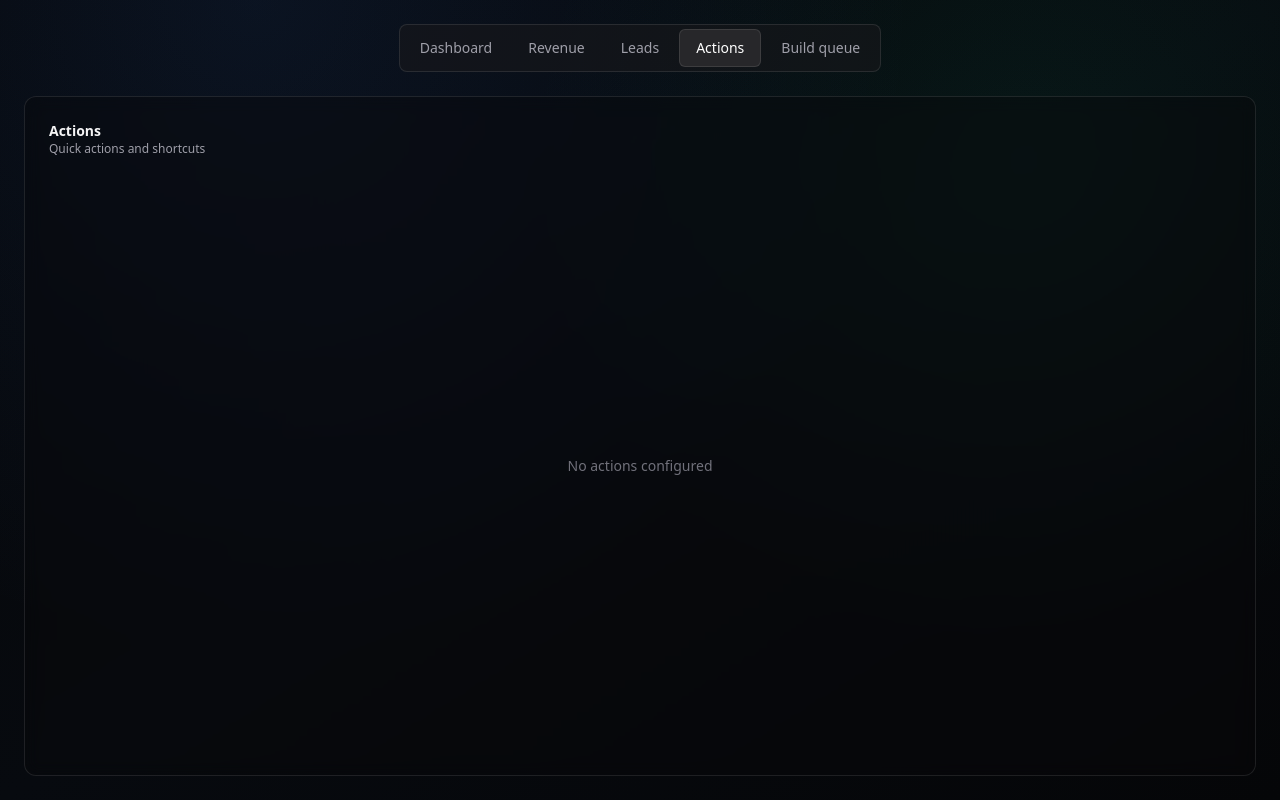
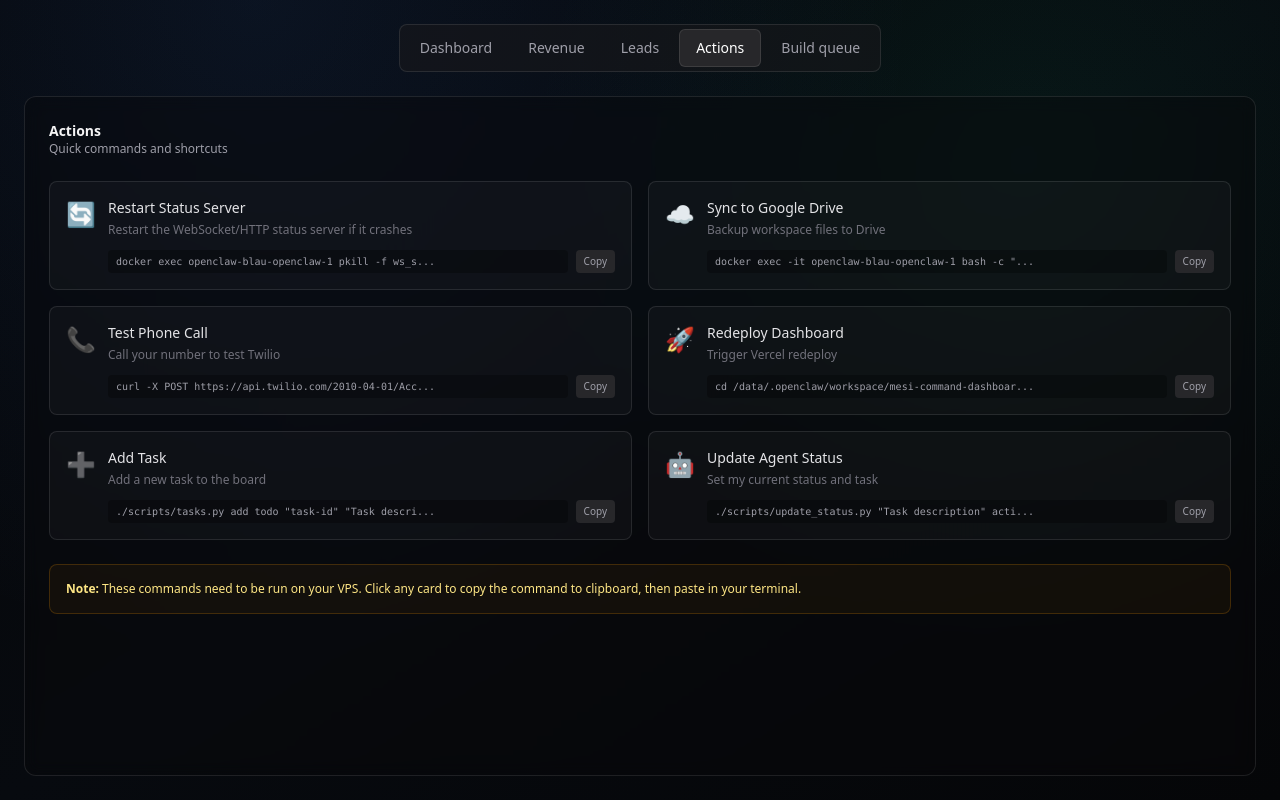
Before and after one commit to Botten001/mesi-command-dashboard, a Next.js app: page / in a window 1280 px wide. Both pictures are taken after a click on the button "Actions". Built offline with nearby package versions, Linux system fonts and the light colour scheme; no server answers.

Commit message:
Actions tab: 6 quick action cards with copy-to-clipboard

```diff
--- /dev/null
+++ b/app/api/action/route.ts
@@ -0,0 +1,45 @@
+import { NextResponse } from 'next/server';
+
+export const dynamic = 'force-dynamic';
+
+export async function POST(request: Request) {
+  try {
+    const { action } = await request.json();
+    const baseUrl = process.env.WS_TARGET_URL || 'http://187.77.64.102:3001';
+
+    switch (action) {
+      case 'restart-status-server':
+        // This would need to be handled by the container
+        return NextResponse.json({
+          success: false,
+          message: 'Restart via SSH: docker exec openclaw-blau-openclaw-1 pkill -f ws_server.js && docker exec -d openclaw-blau-openclaw-1 bash -c "cd /data/.openclaw/workspace && node scripts/ws_server.js > /tmp/ws_server.log 2>&1 &"'
+        });
+
+      case 'sync-drive':
+        return NextResponse.json({
+          success: false,
+          message: 'Run in container: cd /data/.openclaw/workspace && ./scripts/sync_to_drive.py'
+        });
+
+      case 'call-test':
+        return NextResponse.json({
+          success: false,
+          message: 'Run: curl -X POST https://api.twilio.com/2010-04-01/Accounts/$TWILIO_ACCOUNT_SID/Calls.json ...'
+        });
+
+      case 'update-status':
+        const { status, task } = await request.json();
+        const res = await fetch(`${baseUrl}/status`, {
+          method: 'POST',
+          headers: { 'Content-Type': 'application/json' },
+          body: JSON.stringify({ status, task })
+        });
+        return NextResponse.json({ success: res.ok });
+
+      default:
+        return NextResponse.json({ success: false, message: 'Unknown action' }, { status: 400 });
+    }
+  } catch (error) {
+    return NextResponse.json({ success: false, message: String(error) }, { status: 500 });
+  }
+}
--- a/components/ActionsPage.tsx
+++ b/components/ActionsPage.tsx
@@ -1,14 +1,116 @@
+'use client';
+
+import { useState } from 'react';
+
+interface ActionButton {
+  id: string;
+  label: string;
+  description: string;
+  icon: string;
+  command: string;
+}
+
+const actions: ActionButton[] = [
+  {
+    id: 'restart-server',
+    label: 'Restart Status Server',
+    description: 'Restart the WebSocket/HTTP status server if it crashes',
+    icon: '🔄',
+    command: 'docker exec openclaw-blau-openclaw-1 pkill -f ws_server.js && docker exec -d openclaw-blau-openclaw-1 bash -c "cd /data/.openclaw/workspace && node scripts/ws_server.js > /tmp/ws_server.log 2>&1 &"'
+  },
+  {
+    id: 'sync-drive',
+    label: 'Sync to Google Drive',
+    description: 'Backup workspace files to Drive',
+    icon: '☁️',
+    command: 'docker exec -it openclaw-blau-openclaw-1 bash -c "cd /data/.openclaw/workspace && ./scripts/sync_to_drive.py"'
+  },
+  {
+    id: 'call-test',
+    label: 'Test Phone Call',
+    description: 'Call your number to test Twilio',
+    icon: '📞',
+    command: 'curl -X POST https://api.twilio.com/2010-04-01/Accounts/$TWILIO_ACCOUNT_SID/Calls.json --data-urlencode "To=+4522784979" --data-urlencode "From=+4552513023" --data-urlencode "Url=https://twimlets.com/message?Message%5B0%5D=Test%20call" -u "$TWILIO_ACCOUNT_SID:$TWILIO_AUTH_TOKEN"'
+  },
+  {
+    id: 'redeploy',
+    label: 'Redeploy Dashboard',
+    description: 'Trigger Vercel redeploy',
+    icon: '🚀',
+    command: 'cd /data/.openclaw/workspace/mesi-command-dashboard && git commit --allow-empty -m "Trigger redeploy" && git push origin master'
+  },
+  {
+    id: 'add-task',
+    label: 'Add Task',
+    description: 'Add a new task to the board',
+    icon: '➕',
+    command: './scripts/tasks.py add todo "task-id" "Task description here"'
+  },
+  {
+    id: 'update-status',
+    label: 'Update Agent Status',
+    description: 'Set my current status and task',
+    icon: '🤖',
+    command: './scripts/update_status.py "Task description" active|idle'
+  }
+];
+
 export default function ActionsPage() {
+  const [copied, setCopied] = useState<string | null>(null);
+
+  const copyCommand = (cmd: string, id: string) => {
+    navigator.clipboard.writeText(cmd);
+    setCopied(id);
+    setTimeout(() => setCopied(null), 2000);
+  };
+
   return (
     <div className="h-full flex flex-col rounded-xl border border-white/10 bg-zinc-950/40 backdrop-blur-sm p-6">
       <div className="flex items-center justify-between mb-6">
         <div>
           <h2 className="text-sm font-semibold text-zinc-100">Actions</h2>
-          <p className="text-xs text-zinc-400">Quick actions and shortcuts</p>
+          <p className="text-xs text-zinc-400">Quick commands and shortcuts</p>
         </div>
       </div>
-      <div className="flex-1 flex items-center justify-center">
-        <p className="text-zinc-500 text-sm">No actions configured</p>
+
+      <div className="flex-1 overflow-y-auto">
+        <div className="grid grid-cols-1 md:grid-cols-2 gap-4">
+          {actions.map((action) => (
+            <div
+              key={action.id}
+              className="group rounded-lg border border-white/10 bg-white/[0.03] p-4 hover:bg-white/[0.06] hover:border-white/20 transition-all cursor-pointer"
+              onClick={() => copyCommand(action.command, action.id)}
+            >
+              <div className="flex items-start gap-3">
+                <span className="text-2xl">{action.icon}</span>
+                <div className="flex-1 min-w-0">
+                  <h3 className="text-sm font-medium text-zinc-200 group-hover:text-white">
+                    {action.label}
+                  </h3>
+                  <p className="text-xs text-zinc-500 mt-1">{action.description}</p>
+                  <div className="mt-3 flex items-center gap-2">
+                    <code className="text-[10px] bg-black/30 text-zinc-400 px-2 py-1 rounded truncate flex-1 font-mono">
+                      {action.command.slice(0, 50)}...
+                    </code>
+                    <span className={`text-[10px] px-2 py-1 rounded ${
+                      copied === action.id
+                        ? 'bg-emerald-500/20 text-emerald-400'
+                        : 'bg-zinc-800 text-zinc-400'
+                    }`}>
+                      {copied === action.id ? 'Copied!' : 'Copy'}
+                    </span>
+                  </div>
+                </div>
+              </div>
+            </div>
+          ))}
+        </div>
+
+        <div className="mt-6 p-4 rounded-lg border border-amber-500/20 bg-amber-500/5">
+          <p className="text-xs text-amber-200">
+            <strong>Note:</strong> These commands need to be run on your VPS. Click any card to copy the command to clipboard, then paste in your terminal.
+          </p>
+        </div>
       </div>
     </div>
   );
```
